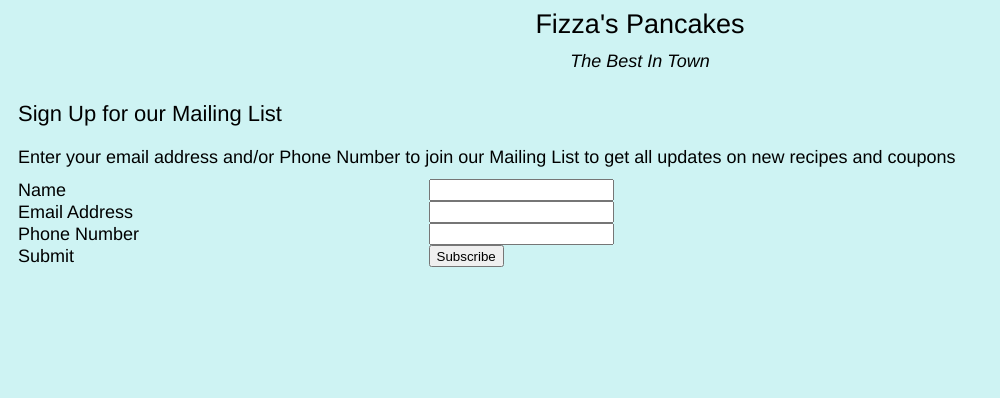
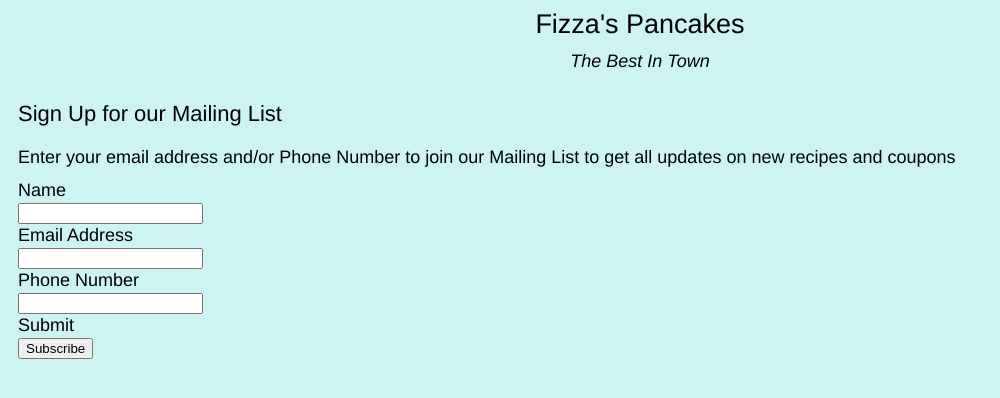
Before and after one commit to farif1/project-one-362, a plain HTML site: page index.html in a window 1280 px wide. Shown: the whole page, without its empty margins (0-1000 px from the left). Drawn offline with Linux system fonts and the light colour scheme.

Commit message:
Change display flex to display block so the form input goes on another line after its accompanied label

```diff
--- a/screen.css
+++ b/screen.css
@@ -33,13 +33,8 @@ p {
   padding-bottom: 0.6111111em; /* 11px / 18px = 0.6111111em */
 }
 
-form li {
-  display: flex;
-  flex-wrap: wrap;
-}
-
-label {
-  width: 33%;
+form, label{
+  display: block;
 }
 
 .catchline {
```
